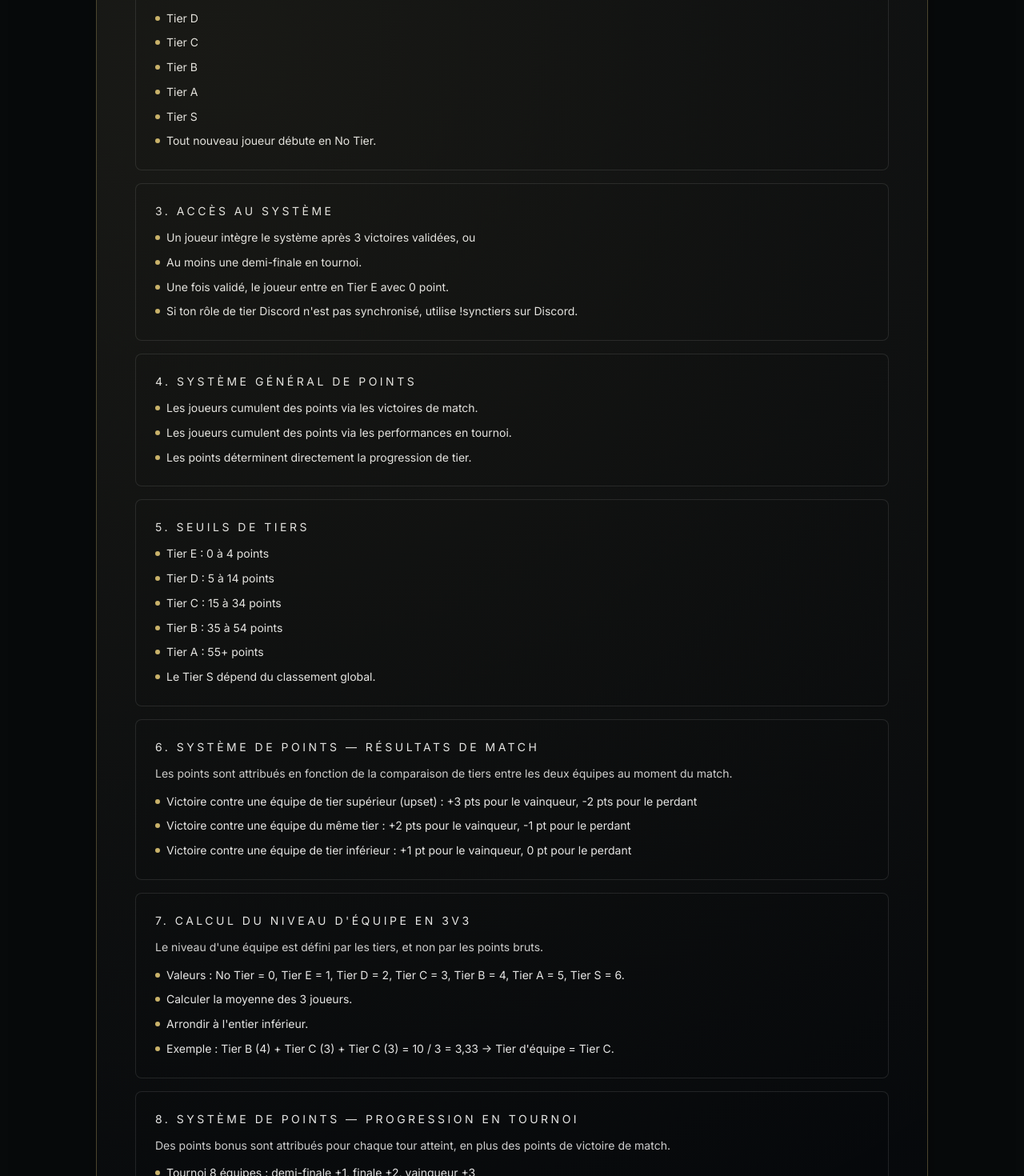
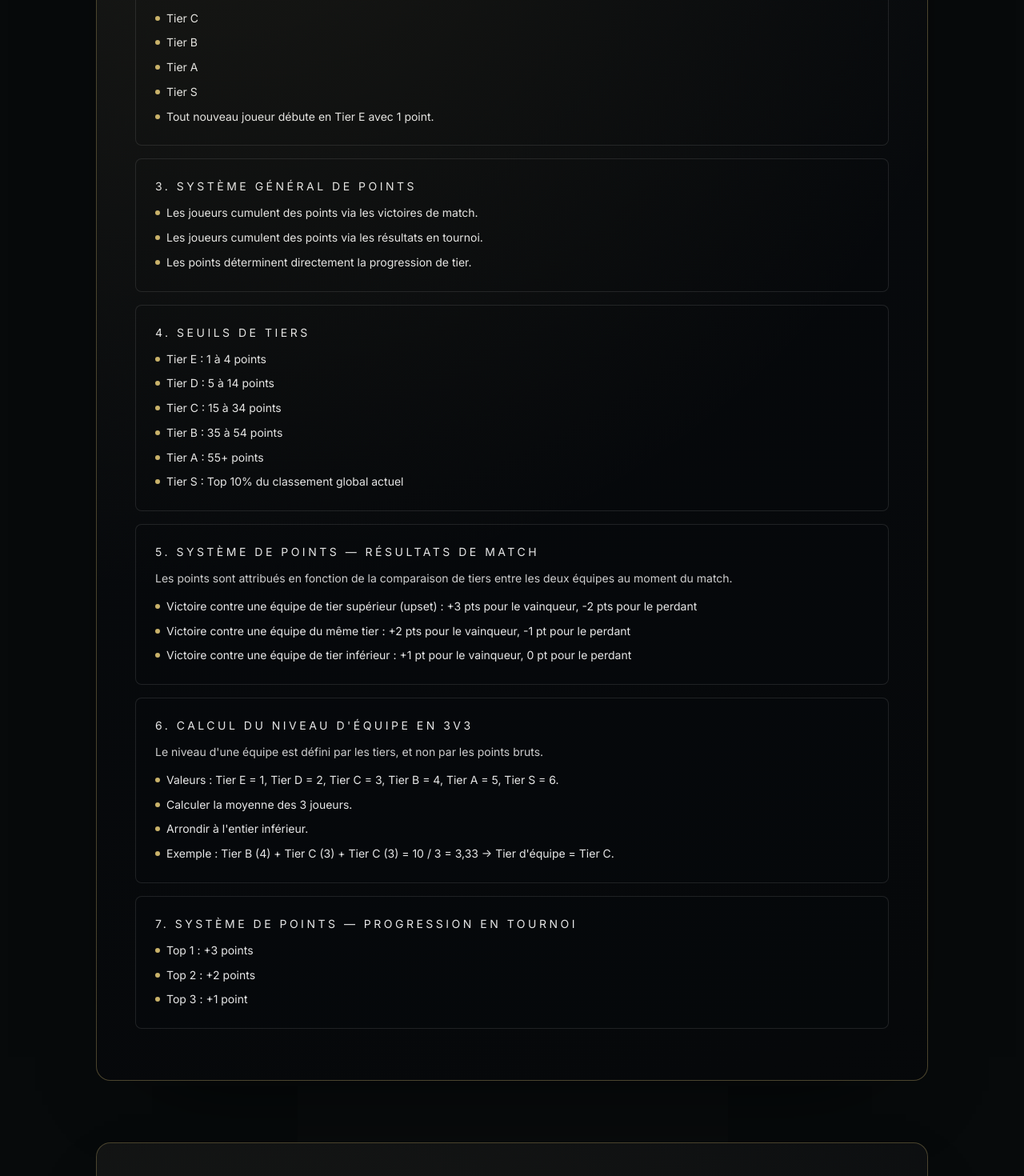
Before and after one commit to Prissme/Tiers-NB-Esport, a Next.js app: page /reglement in a window 1280 px wide. Shown: the part 1260-2730 px from the top of the page at 80% size. Built offline with nearby package versions, Linux system fonts and the light colour scheme; no server answers; a web font is replaced by a local one.

Commit message:
Revise ranking framework and tier structure details

```diff
--- a/app/reglement/page.tsx
+++ b/app/reglement/page.tsx
@@ -34,9 +34,9 @@ const rulebooksByLocale: Record<"fr" | "en", Rulebook[]> = {
       intro:
         "This document defines the official Prissme TV player ranking framework for Null's Brawl.",
       highlights: [
-        "7 competitive tiers from No Tier to Tier S",
-        "Points are earned through wins and tournament progression",
-        "Tier S is reserved for the current global Top 3",
+        "6 competitive tiers from Tier E to Tier S",
+        "Points are earned through wins and tournament results",
+        "Tier S is reserved for the current global Top 10%",
       ],
       sections: [
         {
@@ -48,49 +48,38 @@ const rulebooksByLocale: Record<"fr" | "en", Rulebook[]> = {
           id: "2",
           title: "Tier Structure",
           bullets: [
-            "No Tier",
             "Tier E",
             "Tier D",
             "Tier C",
             "Tier B",
             "Tier A",
             "Tier S",
-            "All new players begin in No Tier.",
+            "All new players begin in Tier E with 1 point.",
           ],
         },
         {
           id: "3",
-          title: "Access to the System",
+          title: "General Points System",
           bullets: [
-            "A player enters the system after 3 validated wins, or",
-            "At least one semifinal appearance in a tournament.",
-            "Once validated, the player enters Tier E with 0 points.",
-            "If your Discord tier role is out of sync, use !synctiers in Discord.",
+            "Players accumulate points through match wins.",
+            "Players accumulate points through tournament results.",
+            "Points directly determine tier progression.",
           ],
         },
         {
           id: "4",
-          title: "General Points System",
+          title: "Tier Thresholds",
           bullets: [
-            "Players accumulate points through match wins.",
-            "Players accumulate points through tournament performances.",
-            "Points directly determine tier progression.",
+            "Tier E: 1 to 4 points",
+            "Tier D: 5 to 14 points",
+            "Tier C: 15 to 34 points",
+            "Tier B: 35 to 54 points",
+            "Tier A: 55+ points",
+            "Tier S: current global Top 10%",
           ],
         },
         {
           id: "5",
-          title: "Tier Thresholds",
-          bullets: [
-            "Tier E: 0 to 4 points",
-            "Tier D: 5 to 14 points",
-            "Tier C: 15 to 34 points",
-            "Tier B: 35 to 54 points",
-            "Tier A: 55+ points",
-            "Tier S is determined by global ranking position.",
-          ],
-        },
-        {
-          id: "6",
           title: "Points System — Match Results",
           body: "Points are awarded based on the tier comparison between the two teams at the time of the match.",
           bullets: [
@@ -100,80 +89,24 @@ const rulebooksByLocale: Record<"fr" | "en", Rulebook[]> = {
           ],
         },
         {
-          id: "7",
+          id: "6",
           title: "3v3 Team Level Calculation",
           body: "A team's level is based on tiers, not raw points.",
           bullets: [
-            "Tier values: No Tier = 0, Tier E = 1, Tier D = 2, Tier C = 3, Tier B = 4, Tier A = 5, Tier S = 6.",
+            "Tier values: Tier E = 1, Tier D = 2, Tier C = 3, Tier B = 4, Tier A = 5, Tier S = 6.",
             "Compute the average value of the three players.",
             "Round down to the nearest integer.",
             "Example: Tier B (4) + Tier C (3) + Tier C (3) = 10 / 3 = 3.33 -> Team tier = Tier C.",
           ],
         },
         {
-          id: "8",
+          id: "7",
           title: "Points System — Tournament Progression",
-          body: "Bonus points are awarded for each stage reached in a tournament, in addition to match win points.",
           bullets: [
-            "8-team tournament: Semifinal +1, Final +2, Winner +3",
-            "16-team tournament: Quarterfinal +1, Semifinal +2, Final +3, Winner +4",
+            "Top 1: +3 points",
+            "Top 2: +2 points",
+            "Top 3: +1 point",
           ],
-        },
-        {
-          id: "9",
-          title: "LFN (Main Competition)",
-          body: "LFN is the main competition in the system.",
-          bullets: [
-            "Semifinal: +5 points",
-            "Final: +7 points",
-            "Winner: +10 points",
-          ],
-        },
-        {
-          id: "10",
-          title: "Demotion System",
-          bullets: [
-            "3 consecutive losses: -2 points",
-            "5 consecutive losses: -5 points",
-            "If a player falls below their current tier threshold, demotion is automatic.",
-          ],
-        },
-        {
-          id: "11",
-          title: "Inactivity",
-          body: "Inactivity does not cause point loss. Players keep their acquired points even after a period without playing.",
-          bullets: [
-            "No point penalty is applied for inactivity.",
-            "Tiers remain based on earned points and sporting results.",
-          ],
-        },
-        {
-          id: "12",
-          title: "Tier S",
-          bullets: [
-            "Tier S represents the highest level.",
-            "Condition: the player must be in the global Top 3 ranking.",
-            "Retention depends on performance and earned points.",
-            "A player leaving the Top 3 automatically loses Tier S.",
-          ],
-        },
-        {
-          id: "13",
-          title: "Anti-Abuse Philosophy",
-          bullets: [
-            "The system is designed to prevent farming weaker players.",
-            "The system is designed to prevent farming small tournaments.",
-          ],
-        },
-        {
-          id: "14",
-          title: "Core Principles",
-          bullets: ["Merit", "Consistency", "Difficulty"],
-        },
-        {
-          id: "15",
-          title: "Conclusion",
-          body: "The Prissme TV Tier System aims to become the competitive reference on Null's Brawl. It creates a natural hierarchy where only the strongest and most consistent players reach the highest levels. Participation in the system implies full acceptance of this official rulebook.",
         },
       ],
     },
@@ -331,9 +264,9 @@ const rulebooksByLocale: Record<"fr" | "en", Rulebook[]> = {
       intro:
         "Ce document définit le cadre officiel du classement joueur Prissme TV sur Null's Brawl.",
       highlights: [
-        "7 niveaux compétitifs, de No Tier à Tier S",
-        "Des points gagnés via les victoires et les parcours en tournoi",
-        "Le Tier S est réservé au Top 3 global actuel",
+        "6 niveaux compétitifs, de Tier E à Tier S",
+        "Des points gagnés via les victoires et les résultats en tournoi",
+        "Le Tier S est réservé au Top 10% global actuel",
       ],
       sections: [
         {
@@ -345,49 +278,38 @@ const rulebooksByLocale: Record<"fr" | "en", Rulebook[]> = {
           id: "2",
           title: "Structure des tiers",
           bullets: [
-            "No Tier",
             "Tier E",
             "Tier D",
             "Tier C",
             "Tier B",
             "Tier A",
             "Tier S",
-            "Tout nouveau joueur débute en No Tier.",
+            "Tout nouveau joueur débute en Tier E avec 1 point.",
           ],
         },
         {
           id: "3",
-          title: "Accès au système",
+          title: "Système général de points",
           bullets: [
-            "Un joueur intègre le système après 3 victoires validées, ou",
-            "Au moins une demi-finale en tournoi.",
-            "Une fois validé, le joueur entre en Tier E avec 0 point.",
-            "Si ton rôle de tier Discord n'est pas synchronisé, utilise !synctiers sur Discord.",
+            "Les joueurs cumulent des points via les victoires de match.",
+            "Les joueurs cumulent des points via les résultats en tournoi.",
+            "Les points déterminent directement la progression de tier.",
           ],
         },
         {
           id: "4",
-          title: "Système général de points",
+          title: "Seuils de tiers",
           bullets: [
-            "Les joueurs cumulent des points via les victoires de match.",
-            "Les joueurs cumulent des points via les performances en tournoi.",
-            "Les points déterminent directement la progression de tier.",
+            "Tier E : 1 à 4 points",
+            "Tier D : 5 à 14 points",
+            "Tier C : 15 à 34 points",
+            "Tier B : 35 à 54 points",
+            "Tier A : 55+ points",
+            "Tier S : Top 10% du classement global actuel",
           ],
         },
         {
           id: "5",
-          title: "Seuils de tiers",
-          bullets: [
-            "Tier E : 0 à 4 points",
-            "Tier D : 5 à 14 points",
-            "Tier C : 15 à 34 points",
-            "Tier B : 35 à 54 points",
-            "Tier A : 55+ points",
-            "Le Tier S dépend du classement global.",
-          ],
-        },
-        {
-          id: "6",
           title: "Système de points — Résultats de match",
           body: "Les points sont attribués en fonction de la comparaison de tiers entre les deux équipes au moment du match.",
           bullets: [
@@ -397,80 +319,24 @@ const rulebooksByLocale: Record<"fr" | "en", Rulebook[]> = {
           ],
         },
         {
-          id: "7",
+          id: "6",
           title: "Calcul du niveau d'équipe en 3v3",
           body: "Le niveau d'une équipe est défini par les tiers, et non par les points bruts.",
           bullets: [
-            "Valeurs : No Tier = 0, Tier E = 1, Tier D = 2, Tier C = 3, Tier B = 4, Tier A = 5, Tier S = 6.",
+            "Valeurs : Tier E = 1, Tier D = 2, Tier C = 3, Tier B = 4, Tier A = 5, Tier S = 6.",
             "Calculer la moyenne des 3 joueurs.",
             "Arrondir à l'entier inférieur.",
             "Exemple : Tier B (4) + Tier C (3) + Tier C (3) = 10 / 3 = 3,33 -> Tier d'équipe = Tier C.",
           ],
         },
         {
-          id: "8",
+          id: "7",
           title: "Système de points — Progression en tournoi",
-          body: "Des points bonus sont attribués pour chaque tour atteint, en plus des points de victoire de match.",
           bullets: [
-            "Tournoi 8 équipes : demi-finale +1, finale +2, vainqueur +3",
-            "Tournoi 16 équipes : quart +1, demi +2, finale +3, vainqueur +4",
+            "Top 1 : +3 points",
+            "Top 2 : +2 points",
+            "Top 3 : +1 point",
           ],
-        },
-        {
-          id: "9",
-          title: "LFN (compétition principale)",
-          body: "La LFN est la compétition principale du système.",
-          bullets: [
-            "Demi-finale : +5 points",
-            "Finale : +7 points",
-            "Vainqueur : +10 points",
-          ],
-        },
-        {
-          id: "10",
-          title: "Système de relégation",
-          bullets: [
-            "3 défaites consécutives : -2 points",
-            "5 défaites consécutives : -5 points",
-            "Si un joueur passe sous le seuil de son tier, la relégation est automatique.",
-          ],
-        },
-        {
-          id: "11",
-          title: "Inactivité",
-          body: "L'inactivité n'entraîne plus de perte de points. Les joueurs conservent leurs points acquis même après une période sans jouer.",
-          bullets: [
-            "Aucune pénalité de points n'est appliquée pour inactivité.",
-            "Les tiers restent basés sur les points gagnés et les résultats sportifs.",
-          ],
-        },
-        {
-          id: "12",
-          title: "Tier S",
-          bullets: [
-            "Le Tier S représente le niveau le plus élevé.",
-            "Condition : être dans le Top 3 global.",
-            "Le maintien dépend de la performance et des points gagnés.",
-            "Toute sortie du Top 3 entraîne la perte automatique du Tier S.",
-          ],
-        },
-        {
-          id: "13",
-          title: "Philosophie anti-abus",
-          bullets: [
-            "Le système est conçu pour empêcher le farm de joueurs plus faibles.",
-            "Le système est conçu pour empêcher le farm de petits tournois.",
-          ],
-        },
-        {
-          id: "14",
-          title: "Principes fondamentaux",
-          bullets: ["Mérite", "Régularité", "Difficulté"],
-        },
-        {
-          id: "15",
-          title: "Conclusion",
-          body: "Le système de tiers Prissme TV a pour objectif de devenir la référence compétitive sur Null's Brawl. Il crée une hiérarchie naturelle dans laquelle seuls les joueurs les plus forts et les plus réguliers atteignent les plus hauts niveaux. Toute participation implique l'acceptation complète de ce règlement officiel.",
         },
       ],
     },
```
